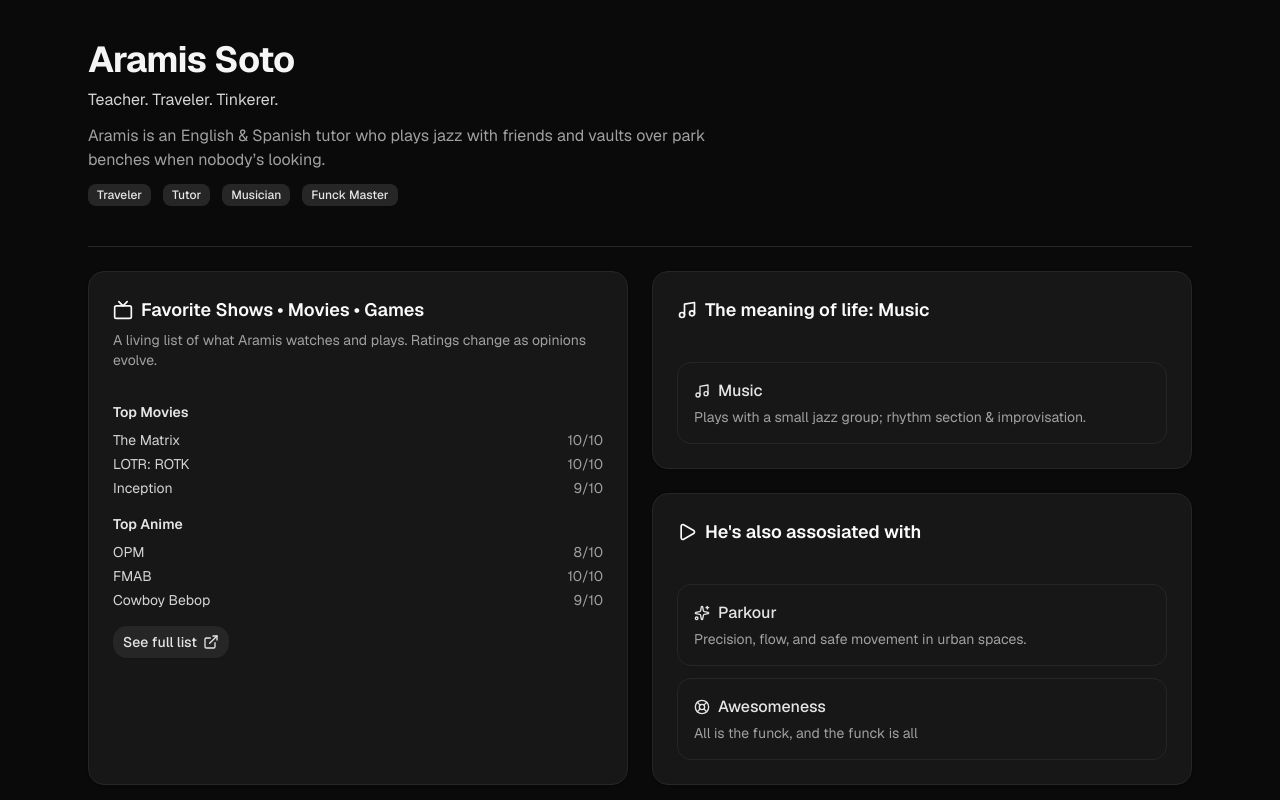
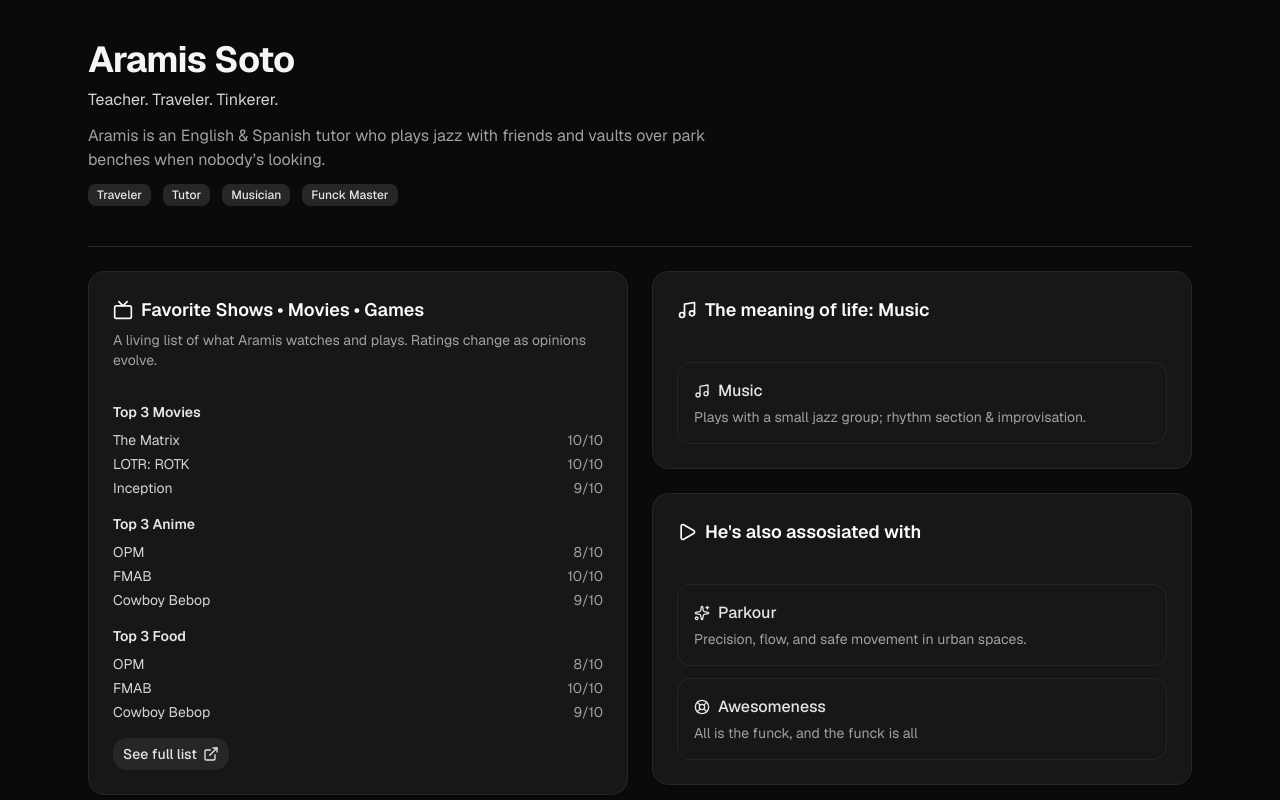
Before and after one commit to ProfMoriartey/aramis-soto, a Next.js app: page / in a window 1280 px wide. Shown: the top 800 px of the page. Built offline with nearby package versions, Linux system fonts and the light colour scheme.

Commit message:
Add food in the favorites list and in the main page

```diff
--- a/src/app/page.tsx
+++ b/src/app/page.tsx
@@ -233,7 +233,7 @@ export default function HomePage() {
               {/* Top Movies */}
               <div className="mb-4">
                 <h3 className="mb-2 text-sm font-semibold text-neutral-200">
-                  Top Movies
+                  Top 3 Movies
                 </h3>
                 <ul className="space-y-1 text-sm text-neutral-300">
                   {catalog.movies.slice(0, 3).map((item) => (
@@ -248,10 +248,24 @@ export default function HomePage() {
               {/* Top Anime */}
               <div className="mb-4">
                 <h3 className="mb-2 text-sm font-semibold text-neutral-200">
-                  Top Anime
+                  Top 3 Anime
                 </h3>
                 <ul className="space-y-1 text-sm text-neutral-300">
                   {catalog.anime.slice(0, 3).map((item) => (
+                    <li key={item.title} className="flex justify-between">
+                      <span>{item.title}</span>
+                      <span className="text-neutral-400">{item.rating}/10</span>
+                    </li>
+                  ))}
+                </ul>
+              </div>
+              {/* Top Food */}
+              <div className="mb-4">
+                <h3 className="mb-2 text-sm font-semibold text-neutral-200">
+                  Top 3 Food
+                </h3>
+                <ul className="space-y-1 text-sm text-neutral-300">
+                  {catalog.food.slice(0, 3).map((item) => (
                     <li key={item.title} className="flex justify-between">
                       <span>{item.title}</span>
                       <span className="text-neutral-400">{item.rating}/10</span>
--- a/src/data.ts
+++ b/src/data.ts
@@ -2,7 +2,7 @@
 
 // ---------- Types ----------
 export type Item = { title: string; rating: number };
-export type CategoryKey = "movies" | "shows" | "anime" | "games" | "books";
+export type CategoryKey = "movies" | "shows" | "anime" | "food" | "games" | "books";
 
 export type Catalog = Record<CategoryKey, Item[]>;
 
@@ -12,6 +12,7 @@ export const categoryDescriptions: Record<CategoryKey, string> = {
   movies: "Films that stuck with me. Story, pacing, and rewatch value matter.",
   shows: "Series I’d recommend start to finish. Strong arcs, no filler.",
   anime: "Standouts across genres. Memorable characters and music.",
+  food: "Standouts across genres. Memorable characters and music.",
   games: "Tight gameplay and mood. Finished or near-finished titles only.",
   books: "Reads that shaped how I think, work, or create.",
 };
@@ -41,6 +42,18 @@ export const catalog: Catalog = {
     { title: "Severance", rating: 9 },
   ],
   anime: [
+    { title: "OPM", rating: 8 },
+    { title: "FMAB", rating: 10 },
+    { title: "Cowboy Bebop", rating: 9 },
+    { title: "JJK", rating: 8 },
+    { title: "Death Note", rating: 9 },
+    { title: "Demon Slayer", rating: 8 },
+    { title: "Haikyuu!!", rating: 8 },
+    { title: "Trigun", rating: 8 },
+    { title: "Mob 100", rating: 9 },
+    { title: "OP", rating: 8 },
+  ],
+   food: [
     { title: "OPM", rating: 8 },
     { title: "FMAB", rating: 10 },
     { title: "Cowboy Bebop", rating: 9 },
@@ -83,6 +96,7 @@ export const labels: Record<CategoryKey, string> = {
   movies: "Movies",
   shows: "TV Shows",
   anime: "Anime",
+  food: "Food",
   games: "Games",
   books: "Books",
 };
```
